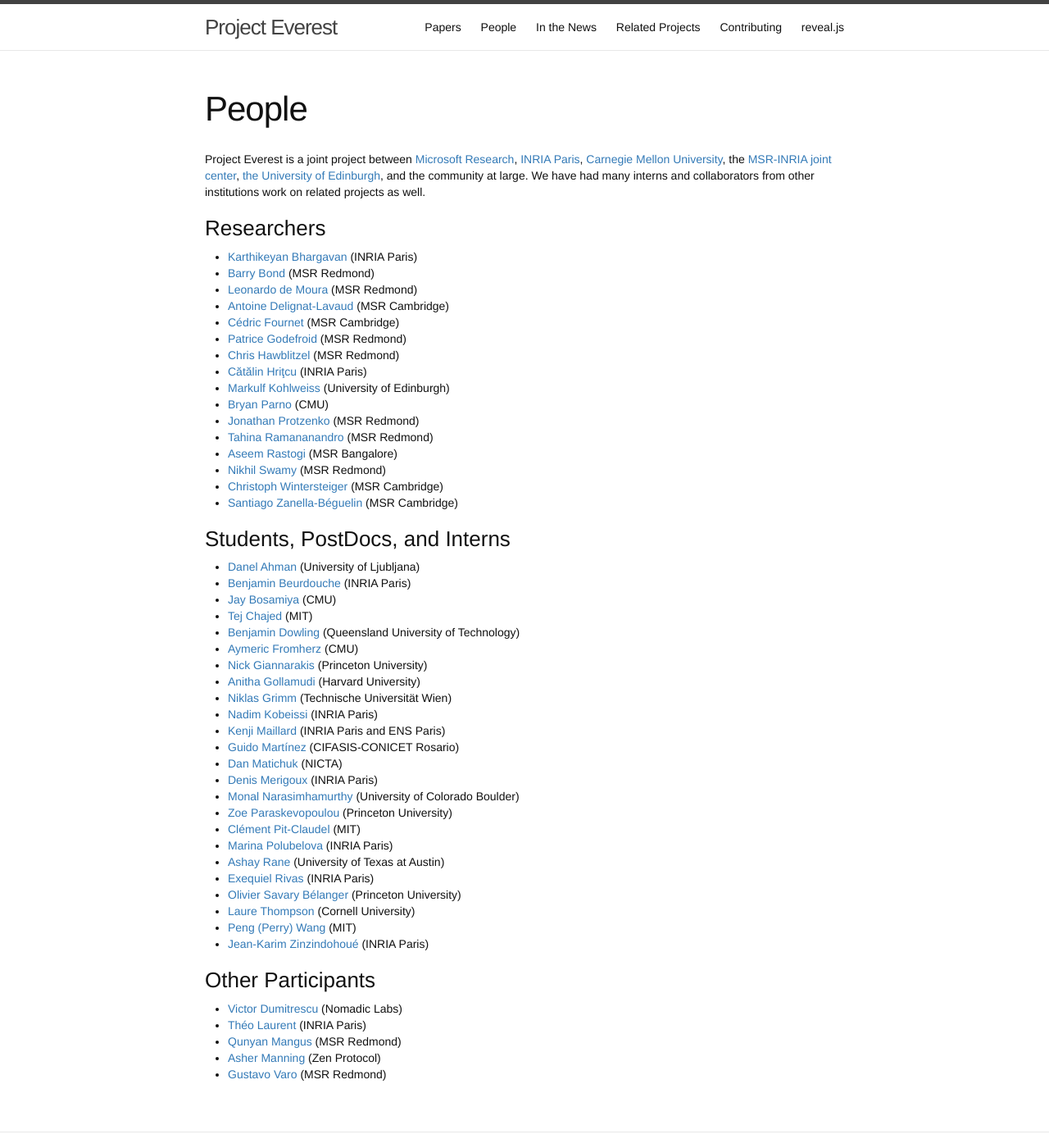
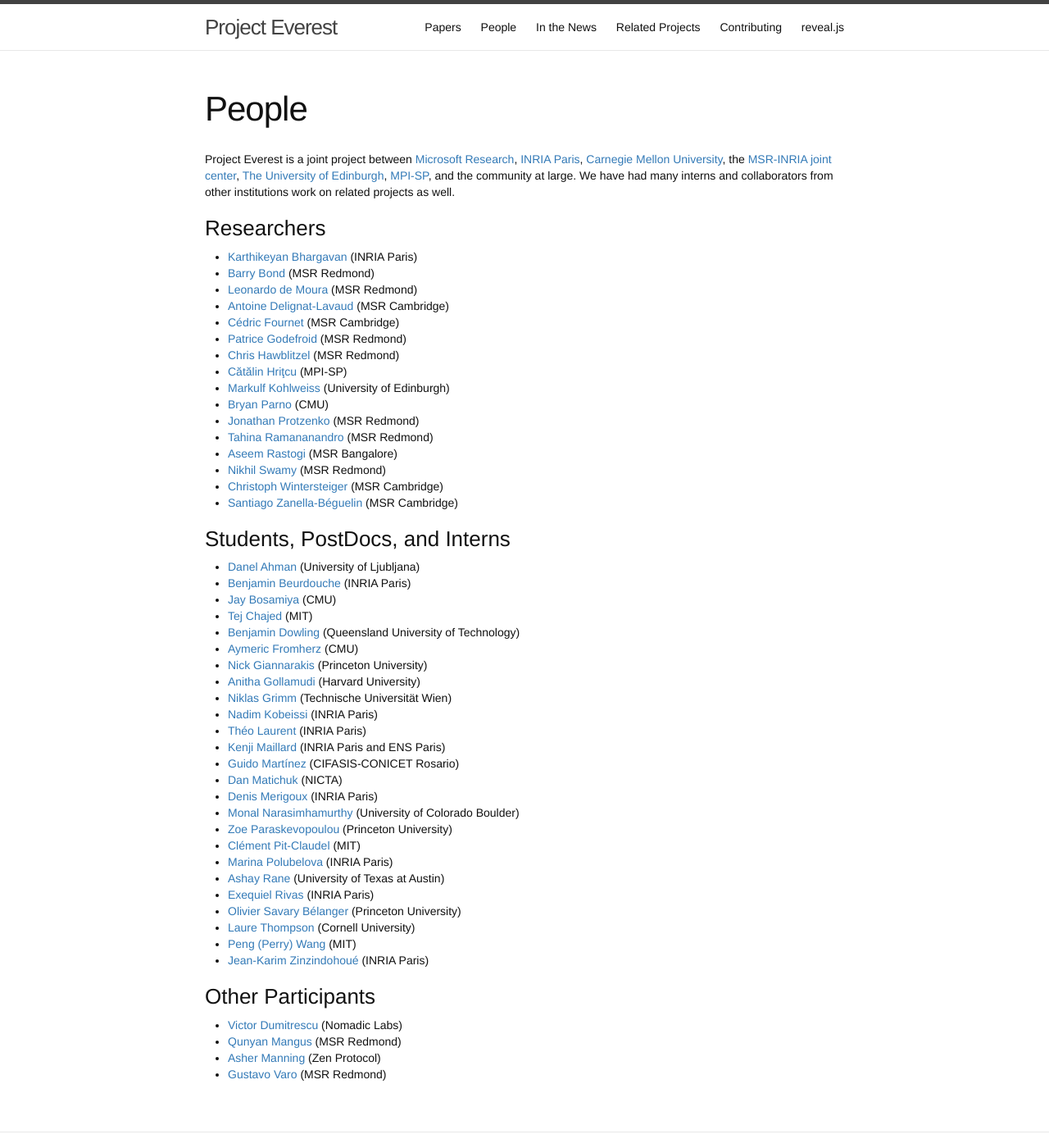
Before and after one commit to project-everest/project-everest.github.io, a Jekyll site: the page built from people.md, in a window 1280 px wide and 1400 px high. Shown: the whole window at 82% size. Built offline with Jekyll 4.4.1, drawn with Linux system fonts in a browser that asks for light colours.

Commit message:
Changed my affiliation to MPI-SP

```diff
--- a/_data/members.json
+++ b/_data/members.json
@@ -44,7 +44,7 @@
   {
     "firstname": "Cătălin",
     "lastname": "Hriţcu",
-    "lab": "INRIA Paris",
+    "lab": "MPI-SP",
     "url": "http://prosecco.gforge.inria.fr/personal/hritcu/"
   },
   {
--- a/_data/others.json
+++ b/_data/others.json
@@ -4,12 +4,6 @@
         "lastname": "Dumitrescu",
         "lab": "Nomadic Labs",
         "url": "https://github.com/victor-dumitrescu"
-    },
-    {
-        "firstname": "Théo",
-        "lastname": "Laurent",
-        "lab": "INRIA Paris",
-        "url": "https://github.com/theolaurent"
     },
     {
         "firstname": "Qunyan",
--- a/_data/students.json
+++ b/_data/students.json
@@ -58,6 +58,12 @@
         "lastname": "Kobeissi",
         "lab": "INRIA Paris",
         "url": "https://nadim.computer/"
+    },
+    {
+        "firstname": "Théo",
+        "lastname": "Laurent",
+        "lab": "INRIA Paris",
+        "url": "https://github.com/theolaurent"
     },
     {
         "firstname": "Kenji",
--- a/people.md
+++ b/people.md
@@ -10,7 +10,9 @@
    <a href="http://prosecco.gforge.inria.fr/">INRIA Paris</a>,
    <a href="http://www.andrew.cmu.edu/user/bparno/">Carnegie Mellon University</a>,
    the <a href="http://www.msr-inria.fr">MSR-INRIA joint center</a>,
-   <a href="https://homepages.inf.ed.ac.uk/mkohlwei">the University of Edinburgh</a>, and the community at large.
+   <a href="https://homepages.inf.ed.ac.uk/mkohlwei">The University of Edinburgh</a>,
+   <a href="https://www.mpi-sp.org">MPI-SP</a>,
+   and the community at large.
    We have had many interns and collaborators from other institutions work on related projects as well.
 </p>
 
```
